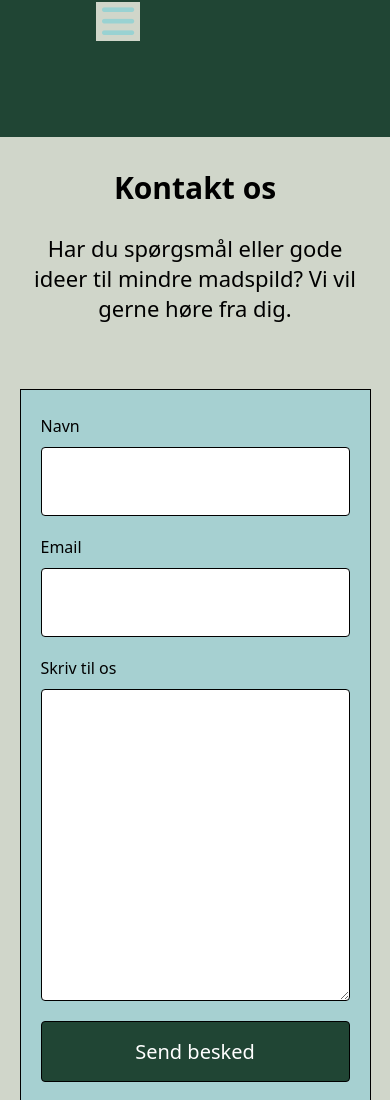
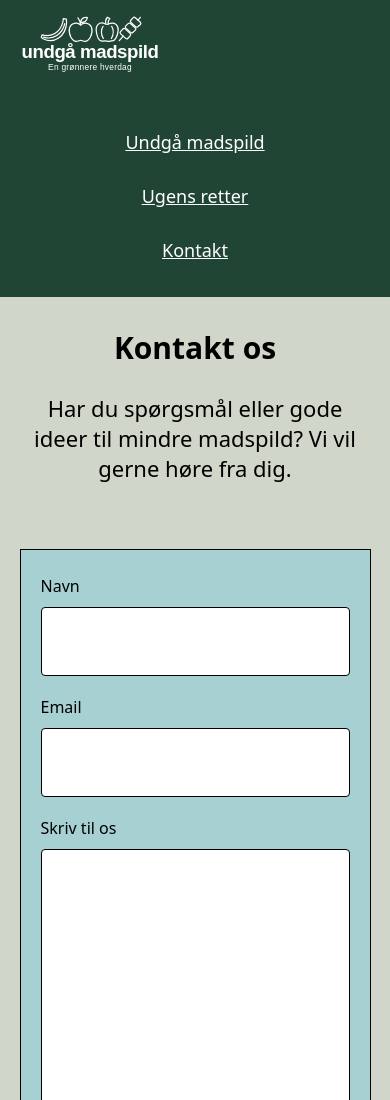
Before and after one commit to dianebryhl-max/Madspild-start, a plain HTML site: page kontakt.html in a window 390 px wide. Shown: the top 1100 px of the page. Drawn offline with Linux system fonts and the light colour scheme.

Commit message:
Jeg har droppet burgermenu og gået med det sikre uden i stedet for

```diff
--- a/css/kontakt.css
+++ b/css/kontakt.css
@@ -36,8 +36,7 @@ nav {
 	padding: 6em;
 	margin-top: -10em;
     background-color: #204534;
-     justify-content: space-between;
-     align-items: center;
+
 }
 
 nav li {
@@ -52,20 +51,12 @@ li a {
 nav ul {
     float: right;
     font-size: 20px;
-     justify-content: center;
-    align-items: center;
-    list-style-type: none;
-    display: flex;
 }
 
 li a:hover {
 	color: #000;
     background-color: #d0d6ca;
 }
-
-
-
-
 
 
 
@@ -211,73 +202,47 @@ form button {
     font-size: 40px;
 }
 
-/*Fjerne hamburgermenu ikon fra desctopversion*/
-nav #bars{
-display: none;
-}
-
-
-
-
 
 
 /*Mobil version*/
 @media screen and (max-width: 768px) {
 
-    .nav {
-    display: flex;
-    align-items: center;
-    justify-content: space-between;
-    gap: 16px;
-    position: relative;
-    margin-top: 0;
-    padding: 16px;
-    }
+   header {
+  background-color: #204534;
+  display: flow-root;
+}
 
-    nav > a {
-        min-width: 0;
-    }
-
-    nav .logo {
-    display: block;
-    width: 20em;
+.logo {
+    width: 180px;
     max-width: 100%;
     height: auto;
-    margin: 0;
-    }
+    margin: 15px 0;
+  }
 
-
-    nav #bars {
-    display: flex;
-    background-color: #D0D6CA;
-    color: #99D2D2;
-    font-size: 2.3em;
-    border: none;
-    cursor: pointer;
-    flex-shrink: 0;
+  nav {
+    padding: 20px;
+    margin-top: 0;
   }
 
   nav ul {
-    display: none;
-    height: auto;
-    border-top: 4px solid lightskyblue;
-    flex-direction: column;
+    float: none;
+    margin: 0;
+    padding: 0;
+    list-style: none;
+    font-size: 18px;
   }
 
   nav li {
-    display: flex;
+    display: block;
+    padding: 0;
   }
 
-  nav .show {
-    display: flex;
-    position: absolute;
-    top: 80px;
-    left: 0;
-    padding: 0;
-    width: 100%;
-    background-color: white;
-    z-index: 1;
+  nav li a {
+    display: block;
+    padding: 15px;
+    text-align: center;
   }
+
 
 
 
--- a/css/style.css
+++ b/css/style.css
@@ -204,50 +204,46 @@ li a:hover {
 
 
 
-/*Fjerne burgermenu ikon fra desctopversion*/
-nav #bars{
-  display: none;
-}
-
-
-
-
-
 
 
 /*Mobil version*/
 @media screen and (max-width: 768px) {
 
 
-    nav #bars {
-    display: flex;
-    background-color: #D0D6CA;
-    color: #99D2D2;
-    font-size: 2.3em;
-    border: none;
-    cursor: pointer;
+header {
+  background-color: #204534;
+  display: flow-root;
+}
+
+.logo {
+    width: 180px;
+    max-width: 100%;
+    height: auto;
+    margin: 15px 0;
+  }
+
+  nav {
+    padding: 20px;
+    margin-top: 0;
   }
 
   nav ul {
-    display: none;
-    height: auto;
-    border-top: 4px solid lightskyblue;
-    flex-direction: column;
+    float: none;
+    margin: 0;
+    padding: 0;
+    list-style: none;
+    font-size: 18px;
   }
 
   nav li {
-    display: flex;
+    display: block;
+    padding: 0;
   }
 
-  nav .show {
-    display: flex;
-    position: absolute;
-    top: 80px;
-    left: 0;
-    padding: 0;
-    width: 100%;
-    background-color: white;
-    z-index: 1;
+  nav li a {
+    display: block;
+    padding: 15px;
+    text-align: center;
   }
 
 
--- a/css/ugensretter.css
+++ b/css/ugensretter.css
@@ -102,43 +102,45 @@ li a:hover {
     font-size: 40px;
 }
 
-/*Fjerne hamburgermenu ikon fra desctopversion*/
-nav #bars{
-  display: none;
-}
+
 
 /*Mobil version*/
 @media screen and (max-width: 768px) {
 
-    nav #bars {
-    display: flex;
-    background-color: #D0D6CA;
-    color: #99D2D2;
-    font-size: 2.3em;
-    border: none;
-    cursor: pointer;
+    header {
+  background-color: #204534;
+  display: flow-root;
+}
+
+.logo {
+    width: 180px;
+    max-width: 100%;
+    height: auto;
+    margin: 15px 0;
+  }
+
+  nav {
+    padding: 20px;
+    margin-top: 0;
   }
 
   nav ul {
-    display: none;
-    height: auto;
-    border-top: 4px solid lightskyblue;
-    flex-direction: column;
+    float: none;
+    margin: 0;
+    padding: 0;
+    list-style: none;
+    font-size: 18px;
   }
 
   nav li {
-    display: flex;
+    display: block;
+    padding: 0;
   }
 
-  nav .show {
-    display: flex;
-    position: absolute;
-    top: 80px;
-    left: 0;
-    padding: 0;
-    width: 100%;
-    background-color: white;
-    z-index: 1;
+  nav li a {
+    display: block;
+    padding: 15px;
+    text-align: center;
   }
 
 
--- a/css/undgåmadspild.css
+++ b/css/undgåmadspild.css
@@ -219,43 +219,44 @@ a:hover {
     font-size: 40px;
 }
 
-/*Fjerne hamburgermenu ikon fra desctopversion*/
-nav #bars{
-  display: none;
-}
 
 /*Mobil version*/
 @media screen and (max-width: 768px) {
 
-    nav #bars {
-    display: flex;
-    background-color: #D0D6CA;
-    color: #99D2D2;
-    font-size: 2.3em;
-    border: none;
-    cursor: pointer;
+   header {
+background-color: #204534;
+  display: flow-root;
+}
+
+.logo {
+    width: 180px;
+    max-width: 100%;
+    height: auto;
+    margin: 15px 0;
+  }
+
+  nav {
+    padding: 20px;
+    margin-top: 0;
   }
 
   nav ul {
-    display: none;
-    height: auto;
-    border-top: 4px solid lightskyblue;
-    flex-direction: column;
+    float: none;
+    margin: 0;
+    padding: 0;
+    list-style: none;
+    font-size: 18px;
   }
 
   nav li {
-    display: flex;
+    display: block;
+    padding: 0;
   }
 
-  nav .show {
-    display: flex;
-    position: absolute;
-    top: 80px;
-    left: 0;
-    padding: 0;
-    width: 100%;
-    background-color: white;
-    z-index: 1;
+  nav li a {
+    display: block;
+    padding: 15px;
+    text-align: center;
   }
 
 
--- a/kontakt.html
+++ b/kontakt.html
@@ -6,8 +6,6 @@
     <title>Kontakt os - Undgå madspild</title>
     <link rel="stylesheet" href="css/kontakt.css">
 
-       <!--link til js fil og brug af defer så filen loader efter HTML-->
-    <script src="js/script.js" defer></script>
 
         <!--link til fontawsome (facebook og instagram logo)-->
     <script src="https://kit.fontawesome.com/7ff2228b42.js" crossorigin="anonymous"></script>
@@ -16,41 +14,32 @@
 <body>
 
     <!--Skip til main-->
-    <a class="screen-reader-text" href="#hovedindhold">hop til hovedindhold</a>
+    <a class="screen-reader-text" href="hovedindhold">hop til hovedindhold</a>
 
 
         <!--Header-->
 
     <header>
 
+        <a href="index.html">
+            <!--Logo billede genereret af AI-->
+        <img class="logo" src="img/logo.svg" alt="logo Undgå Madspild, En grønnere hverdag"></a>
+
         <nav>
-             <a href="index.html">
-                 <!--Logo billede genereret af AI-->
-             <img class="logo" src="img/logo.svg" alt="logo Undgå Madspild, En grønnere hverdag"></a>
-        <button
-          id="bars"
-          aria-expanded="false"
-          aria-controls="menu"
-          aria-label="open navigation">
-          <!-- aria-expanden fortæller skærmoplæseren at menuen er lukket-->
-          <!--aria-label giver skærmlæseren en besked om hvad knappen gør-->
-          <!--button gør menuen trykbar så den kan åbnes via tastatur-->
-          <!--aria-controls fortæller skærmoplæseren at menuen er styret af knappen-->
-          <i class="fa-solid fa-bars"></i>
-        </button>
+            <ul id="menu">
+                 <!-- id="menu" references the button with aria-controls -->
+
+                <li><a class="active" href="undgåmadspild.html">Undgå madspild</a></li>
+                <li><a href="ugensretter.html">Ugens retter</a></li>
+                <li><a href="kontakt.html">Kontakt</a></li>
+            </ul>
+        </nav>
 
 
 
+    </header>
 
-            <ul id="menu">
-                <li><a href="undgåmadspild.html">Undgå madspild</a></li>
-                <li><a href="ugensretter.html">Ugens retter</a></li>
-                <li><a href="kontakt.html">Kontakt</a></li>
-            </ul>
 
-    </nav>
-
-    </header>
 
     <!--Hovedindhold-->
 
```
Also changed, not shown: index.html (+1 -19 lines), ugensretter.html (+1 -18 lines), undgåmadspild.html (+1 -19 lines).
